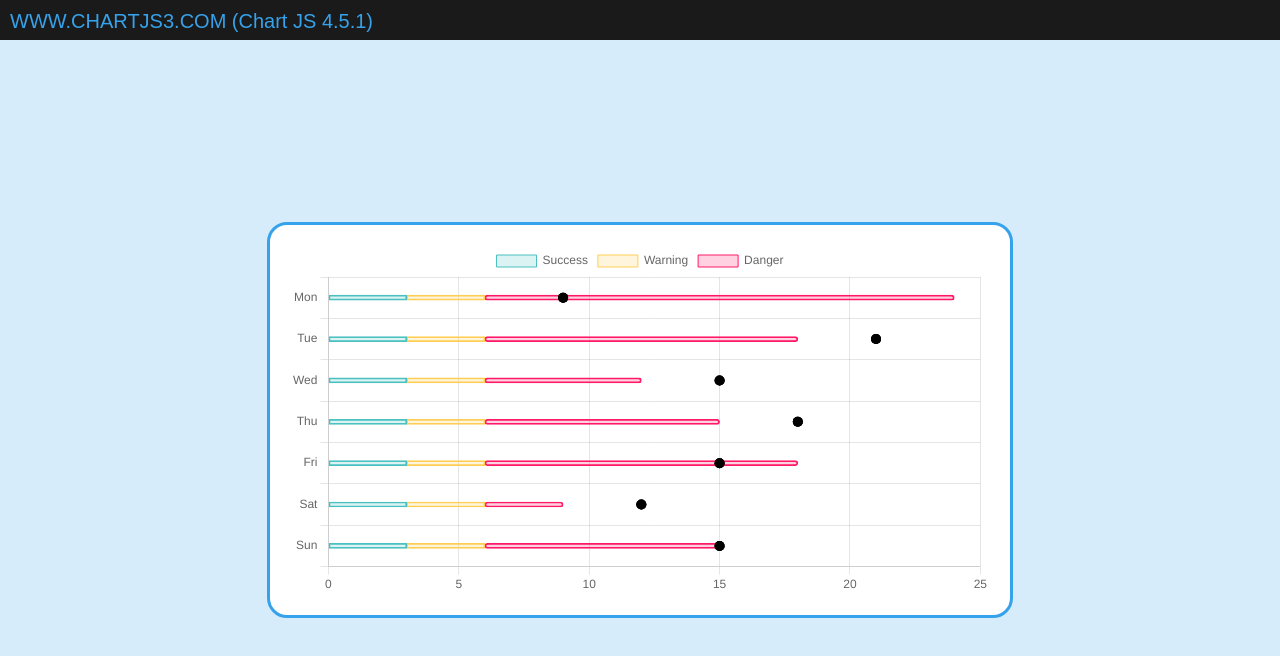
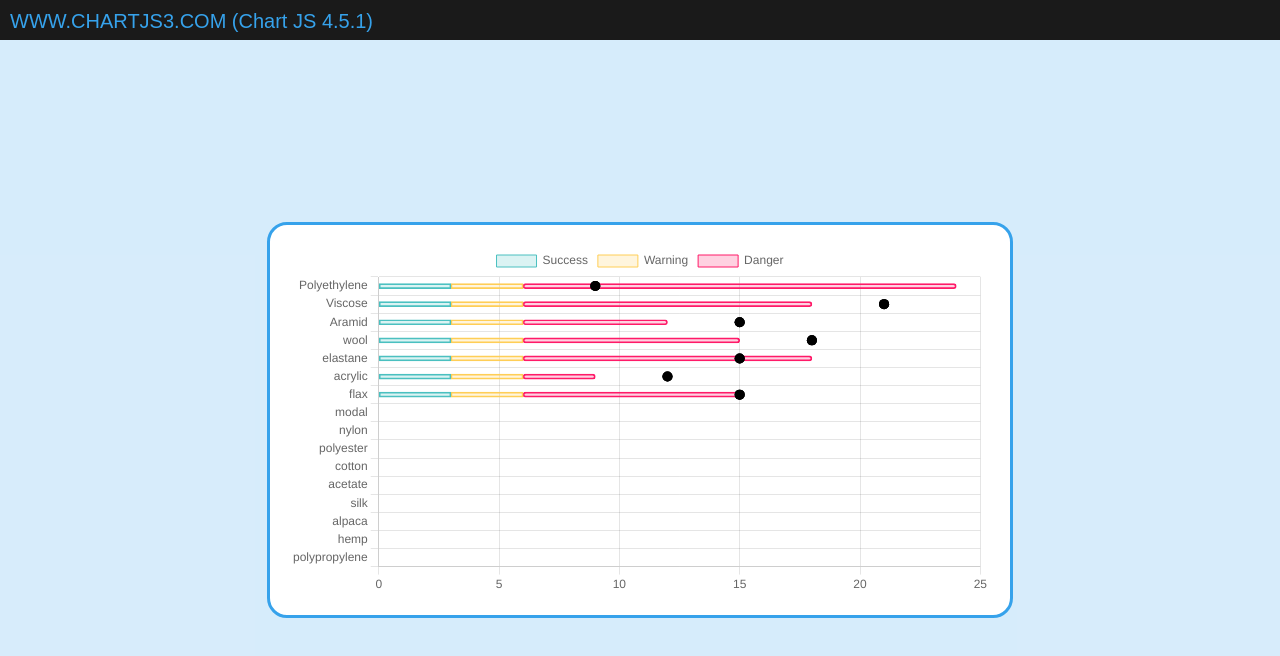
Before and after one commit to azyz123456/carbon-closet, a browser extension: page scripts/index.html in a window 1280 px wide. Drawn offline with nearby package versions, Linux system fonts and the light colour scheme.

Commit message:
Update index.html

```diff
--- a/scripts/index.html
+++ b/scripts/index.html
@@ -51,7 +51,7 @@
     // setup
     const bulletvalues = [9, 21, 15, 18, 15, 12, 15];   // BULLET POINT DATA GOES HERE
     const data = {
-      labels: ['Mon', 'Tue', 'Wed', 'Thu', 'Fri', 'Sat', 'Sun'],  //MATERIALS GO HERE
+      labels: ['Polyethylene', 'Viscose', 'Aramid', 'wool', 'elastane', 'acrylic', 'flax', 'modal', 'nylon', 'polyester', 'cotton', 'acetate', 'silk','alpaca','hemp','polypropylene'],  //MATERIALS GO HERE
       datasets: [{
         label: 'Success',
         data: [3, 3, 3, 3, 3, 3, 3],  //GREEN RANGE GOES HERE
```
